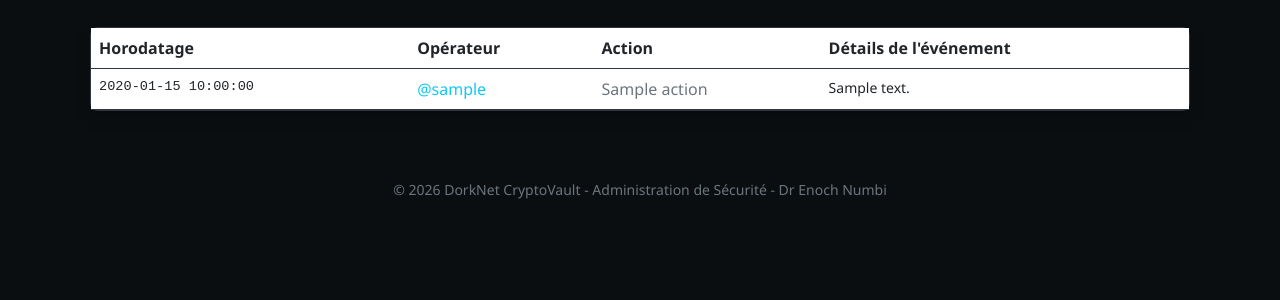
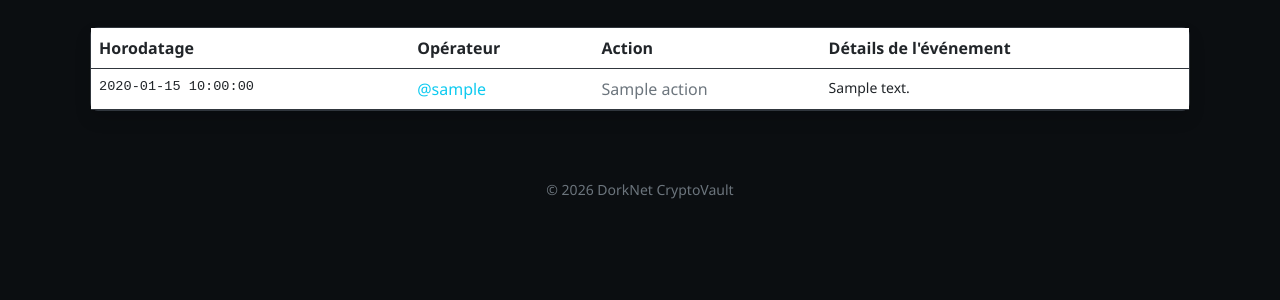
Before and after one commit to enochnumbi062-gif/DorkNet_CryptoVault, a Flask app: template templates/admin_logs.html in a window 1280 px wide. Shown: the part 170-470 px from the top of the page. Run offline with Flask 3, Linux system fonts and the light colour scheme; the template is opened without the code that fills it: most values are stand-ins (such as "Sample title", 1, 10 or a date in 2020).

Commit message:
Update admin_logs.html

```diff
--- a/templates/admin_logs.html
+++ b/templates/admin_logs.html
@@ -114,7 +114,7 @@
     </div>
 </div>
 <footer class="mt-5 mb-3 text-center text-secondary small">
-    <p>&copy; 2026 DorkNet CryptoVault - Administration de Sécurité - Dr Enoch Numbi</p>
+    <p>&copy; 2026 DorkNet CryptoVault</p>
 </footer>
 <script src="https://cdn.jsdelivr.net/npm/bootstrap@5.3.0/dist/js/bootstrap.bundle.min.js"></script>
 </body>
```
